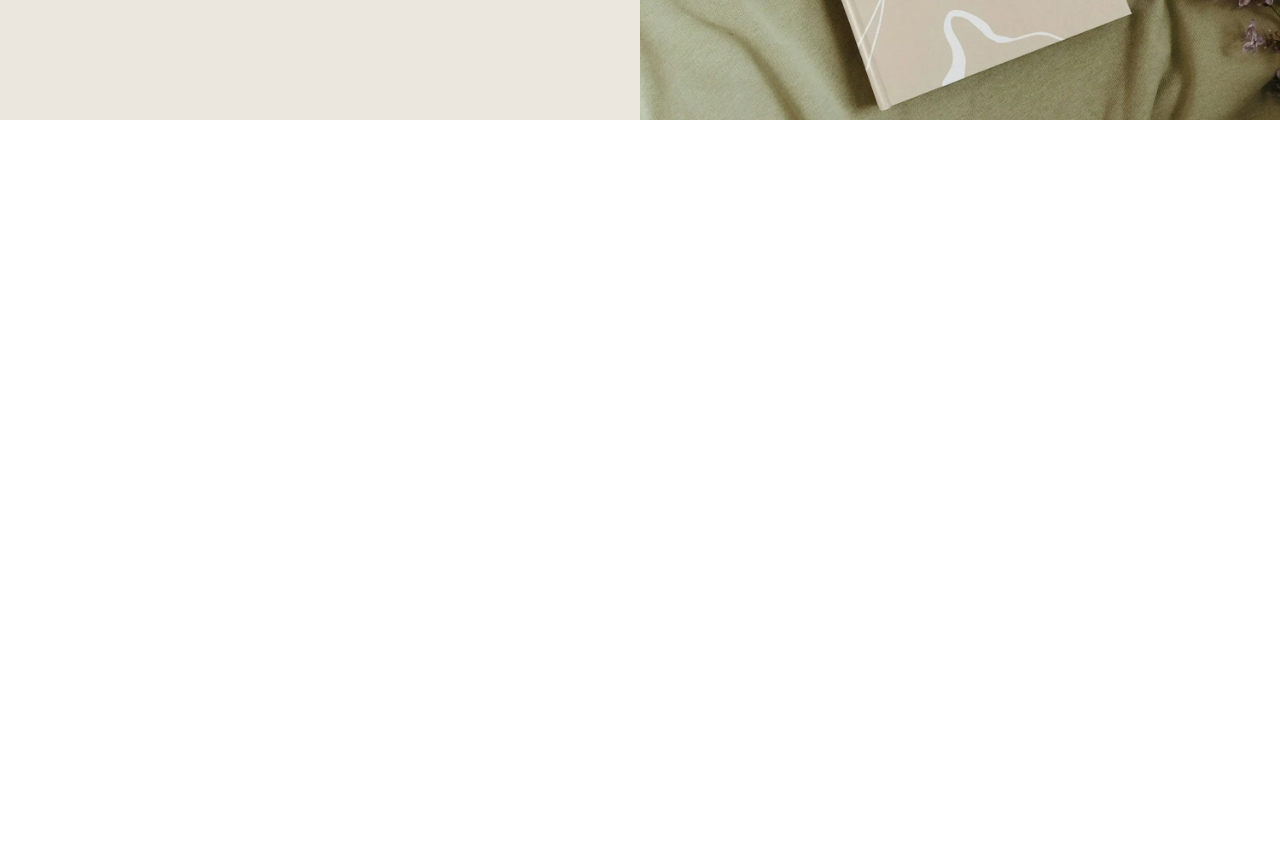
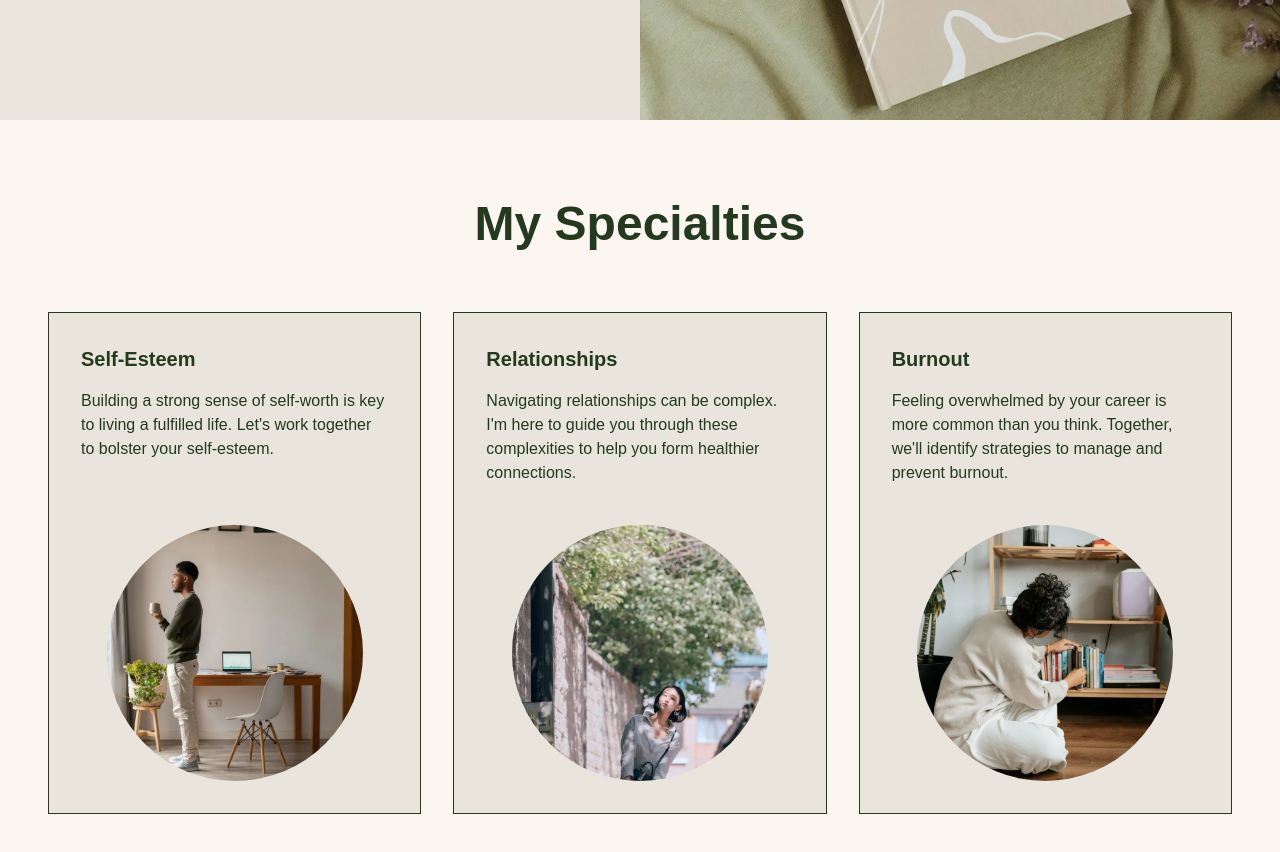
Before and after one commit to Joannie-210/lilac-clone, a Next.js app: page / in a window 1280 px wide. Shown: the part 1460-2312 px from the top of the page. Before the commit the page ends 1580 px from the top, so only its background shows below. Built offline with nearby package versions, Linux system fonts and the light colour scheme; a web font is replaced by a local one.

Commit message:
feat: Update Homepage

```diff
--- a/app/page.tsx
+++ b/app/page.tsx
@@ -2,6 +2,26 @@ import { gopher } from "./fonts";
 import Image from "next/image";
 
 export default function Home() {
+  const specialties = [
+  {
+    title: "Self-Esteem",
+    description:
+      "Building a strong sense of self-worth is key to living a fulfilled life. Let's work together to bolster your self-esteem.",
+    image: "/lilac-image-3.webp",
+  },
+  {
+    title: "Relationships",
+    description:
+      "Navigating relationships can be complex. I'm here to guide you through these complexities to help you form healthier connections.",
+    image: "/lilac-image-4.webp",
+  },
+  {
+    title: "Burnout",
+    description:
+      "Feeling overwhelmed by your career is more common than you think. Together, we'll identify strategies to manage and prevent burnout.",
+    image: "/lilac-image-5.webp",
+  },
+];
   return (
     <>
     <nav className="px-10 flex w-full bg-[#FDF2F2] items-center justify-between font-sans h-15">
@@ -68,6 +88,39 @@ export default function Home() {
         />
       </div>
     </section>
+    <section className="bg-[#fbf6ef] py-20 px-6 md:px-12">
+      {/* Heading */}
+      <h2 className="text-center text-4xl md:text-5xl font-semibold text-[#243a1f] mb-16">
+        My Specialties
+      </h2>
+
+      {/* Cards */}
+      <div className="grid gap-8 md:grid-cols-2 lg:grid-cols-3 max-w-7xl mx-auto">
+        {specialties.map((item) => (
+          <div
+            key={item.title}
+            className="border border-[#243a1f] bg-[#e9e5dc] p-8 flex flex-col items-center text-center"
+          >
+            <h3 className="text-xl font-semibold text-[#243a1f] mb-4 self-start">
+              {item.title}
+            </h3>
+
+            <p className="text-[#243a1f] mb-10 text-left">
+              {item.description}
+            </p>
+
+            <div className="relative w-64 h-64 rounded-full overflow-hidden mt-auto">
+              <Image
+                src={item.image}
+                alt={item.title}
+                fill
+                className="object-cover"
+              />
+            </div>
+          </div>
+        ))}
+      </div>
+    </section>
     </>
   );
 }
```
